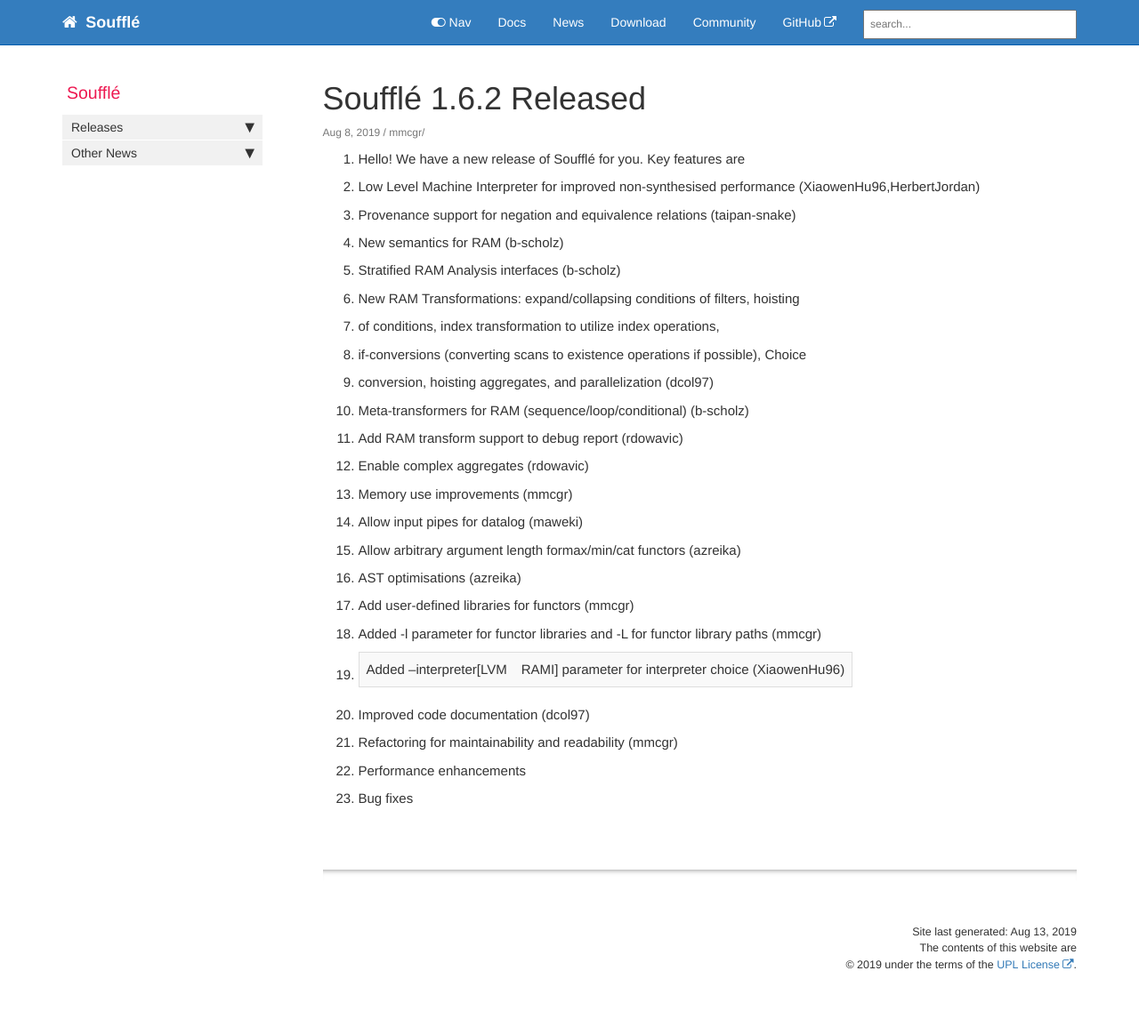
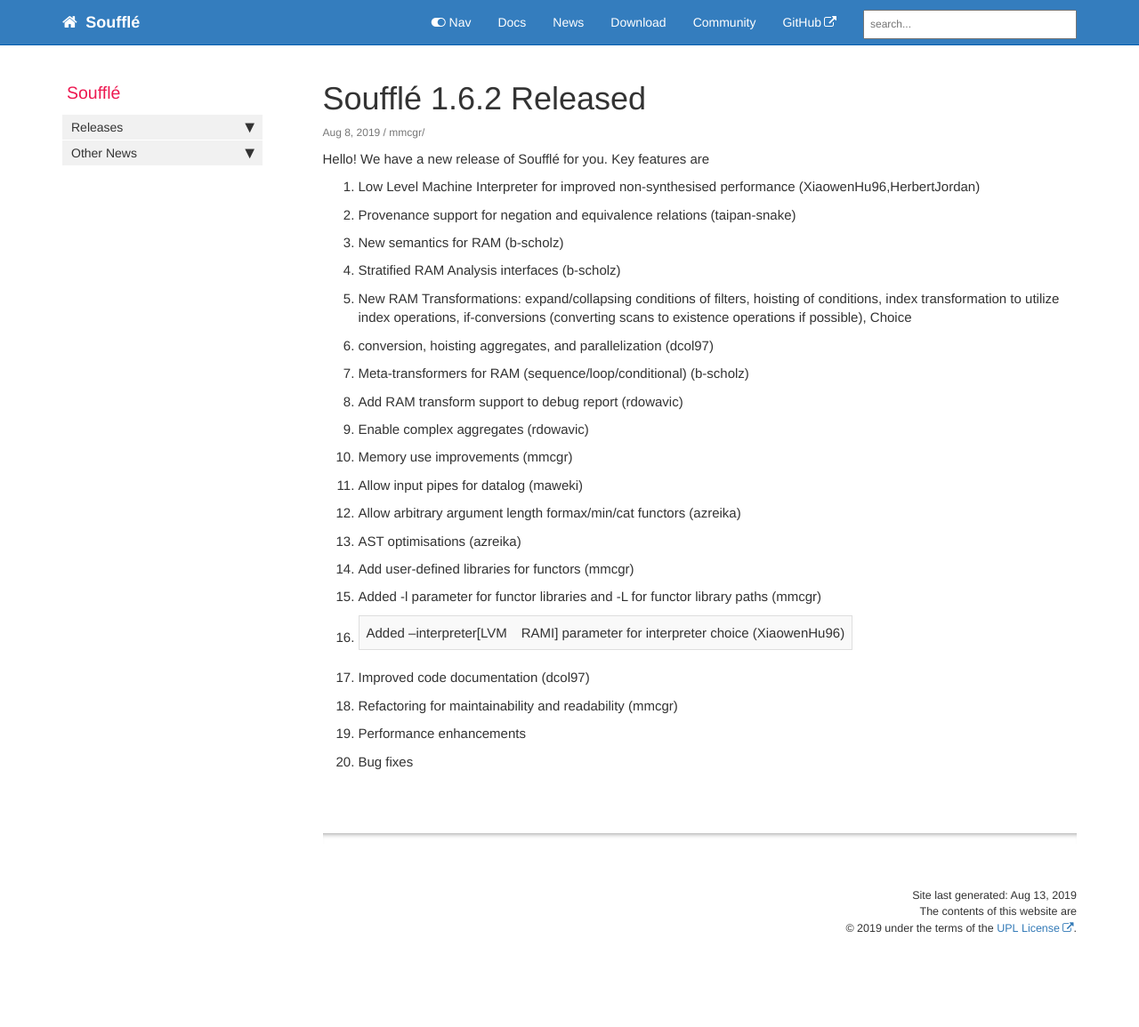
Before and after one commit to souffle-lang/souffle-lang.github.io, a Jekyll site: the page built from _posts/2019-08-08-release.md, in a window 1280 px wide. Shown: the whole page at 89% size. Built offline with Jekyll 4.4.1, drawn with Linux system fonts in a browser that asks for light colours; comment, search, counter and statistics services are not loaded; after the commit the page ends 1114 px from its top, so only the background shows below that; part of the change alters nothing that is shown.

```diff
--- a/_posts/2019-08-08-release.md
+++ b/_posts/2019-08-08-release.md
@@ -8,28 +8,27 @@ categories: [release]
 permalink: release-1.6.2.html
 layout: post
 ---
-1. Hello! We have a new release of Soufflé for you. Key features are
-2. Low Level Machine Interpreter for improved non-synthesised performance (XiaowenHu96,HerbertJordan)
-3. Provenance support for negation and equivalence relations (taipan-snake)
-4. New semantics for RAM (b-scholz)
-5. Stratified RAM Analysis interfaces (b-scholz)
-6. New RAM Transformations: expand/collapsing conditions of filters, hoisting
-7. of conditions, index transformation to utilize index operations,
-8. if-conversions (converting scans to existence operations if possible), Choice
-9. conversion, hoisting aggregates, and parallelization (dcol97)
-10. Meta-transformers for RAM (sequence/loop/conditional) (b-scholz)
-11. Add RAM transform support to debug report (rdowavic)
-12. Enable complex aggregates (rdowavic)
-13. Memory use improvements (mmcgr)
-14. Allow input pipes for datalog (maweki)
-15. Allow arbitrary argument length formax/min/cat functors (azreika)
-16. AST optimisations (azreika)
-17. Add user-defined libraries for functors (mmcgr)
-18. Added -l parameter for functor libraries and -L for functor library paths (mmcgr)
-19. Added --interpreter[LVM|RAMI] parameter for interpreter choice (XiaowenHu96)
-20. Improved code documentation (dcol97)
-21. Refactoring for maintainability and readability (mmcgr)
-22. Performance enhancements
-23. Bug fixes
+Hello! We have a new release of Soufflé for you. Key features are
+
+1. Low Level Machine Interpreter for improved non-synthesised performance (XiaowenHu96,HerbertJordan)
+2. Provenance support for negation and equivalence relations (taipan-snake)
+3. New semantics for RAM (b-scholz)
+4. Stratified RAM Analysis interfaces (b-scholz)
+5. New RAM Transformations: expand/collapsing conditions of filters, hoisting of conditions, index transformation to utilize index operations, if-conversions (converting scans to existence operations if possible), Choice
+6. conversion, hoisting aggregates, and parallelization (dcol97)
+7. Meta-transformers for RAM (sequence/loop/conditional) (b-scholz)
+8. Add RAM transform support to debug report (rdowavic)
+9. Enable complex aggregates (rdowavic)
+10. Memory use improvements (mmcgr)
+11. Allow input pipes for datalog (maweki)
+12. Allow arbitrary argument length formax/min/cat functors (azreika)
+13. AST optimisations (azreika)
+14. Add user-defined libraries for functors (mmcgr)
+15. Added -l parameter for functor libraries and -L for functor library paths (mmcgr)
+16. Added --interpreter[LVM|RAMI] parameter for interpreter choice (XiaowenHu96)
+17. Improved code documentation (dcol97)
+18. Refactoring for maintainability and readability (mmcgr)
+19. Performance enhancements
+20. Bug fixes
 
 {% include links.html %}
```
